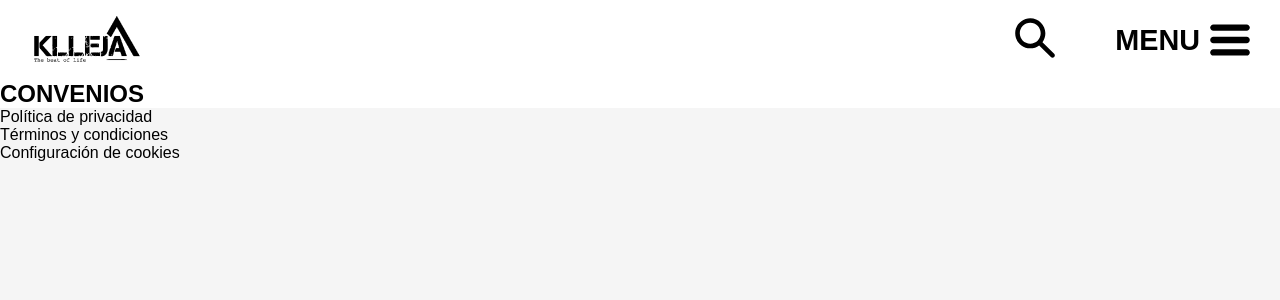
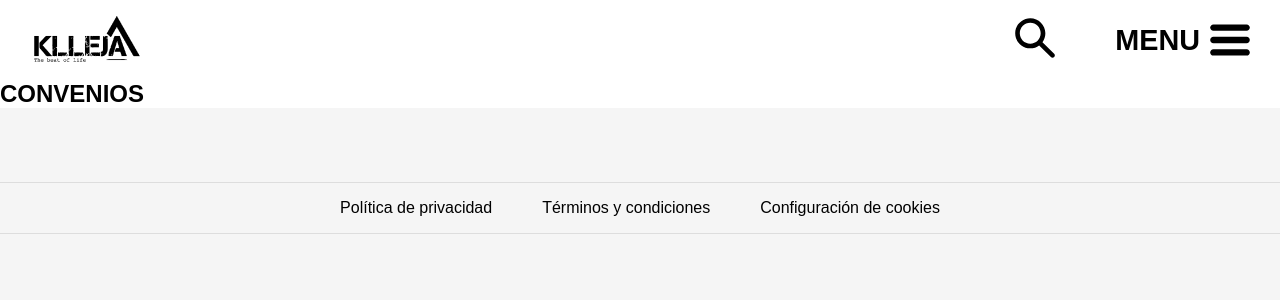
Before and after one commit to volatil/klleja, a Next.js app: page /convenios in a window 1280 px wide. Shown: the top 300 px of the page. Built offline with nearby package versions, Linux system fonts and the light colour scheme.

Commit message:
css paginas internas

```diff
--- a/src/components/Footer.js
+++ b/src/components/Footer.js
@@ -4,6 +4,7 @@ import css from "@/styles/Footer.module.css";
 const Footer = function () {
 	return (
 		<footer className={css.footer}>
+			<nav>
 				<ul>
 					<li>
 						<Link href="/politicadeprivacidad">
@@ -21,6 +22,7 @@ const Footer = function () {
 						</Link>
 					</li>
 				</ul>
+			</nav>
 		</footer>
 	);
 };
--- a/src/styles/Footer.module.css
+++ b/src/styles/Footer.module.css
@@ -2,3 +2,32 @@
 	background-color: whitesmoke;
 	height: 200px;
 }
+.footer > nav {
+	height: 100%;
+	display: flex;
+	align-items: center;
+}
+.footer > nav > ul {
+	width: 100%;
+	display: flex;
+	justify-content: center;
+	gap: 50px;
+	border-top: 1px solid #ddd;
+	border-bottom: 1px solid #ddd;
+}
+.footer > nav > ul > li {
+	list-style: none;
+}
+.footer > nav > ul > li > a {
+	height: 50px;
+	display: flex;
+	align-items: center;
+	-webkit-transition: all 0.2s ease-out;
+	-moz-transition:    all 0.2s ease-out;
+	-o-transition:      all 0.2s ease-out;
+	transition:         all 0.2s ease-out;
+}
+.footer > nav > ul > li > a:hover {
+	text-decoration: underline;
+	color: var(--cyan);
+}
--- a/src/styles/Header.module.css
+++ b/src/styles/Header.module.css
@@ -40,7 +40,7 @@
 	width: 40px;
 }
 .navMenu {
-	background: #231f20;
+	background: #121212;
 	position: absolute;
 	top: 0;
 	left: 0;
```
Lines whose indentation alone changed are shown as unchanged.
